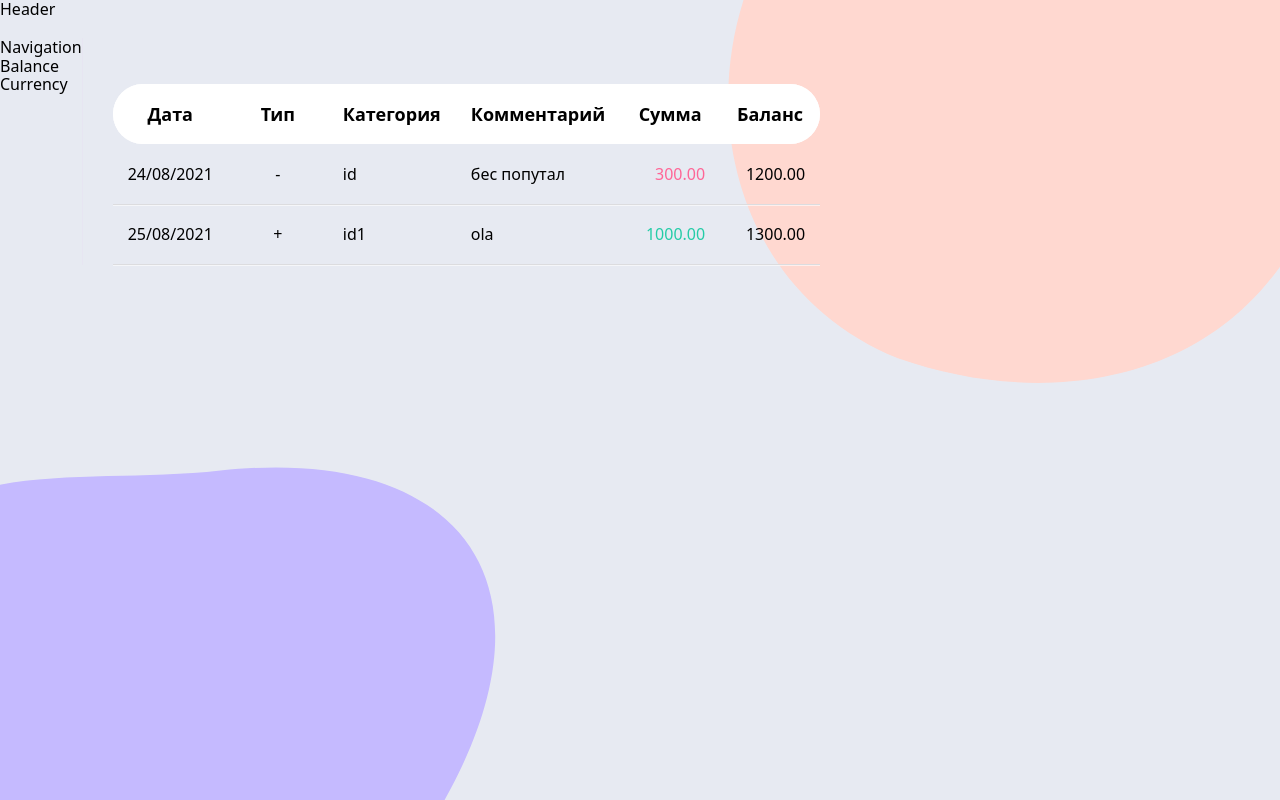
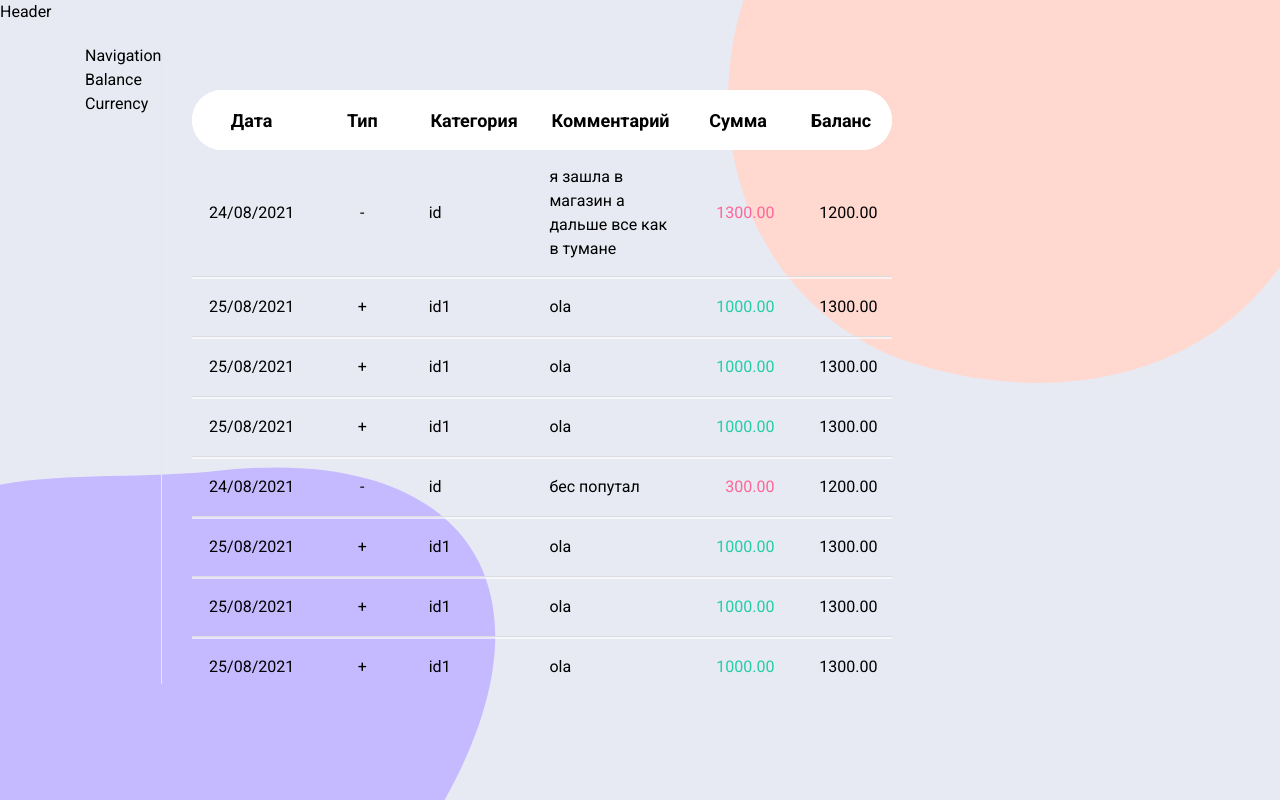
Before and after one commit to Mosandr/wallet-app, a React (Create React App) app: page / in a window 1280 px wide. Built offline with nearby package versions, Linux system fonts and the light colour scheme.

Commit message:
add Container and fix styles

```diff
--- /dev/null
+++ b/src/components/Container/Container.jsx
@@ -0,0 +1,5 @@
+import styles from './Container.module.css';
+const Container = ({ children }) => (
+  <div className={styles.Container}>{children}</div>
+);
+export default Container;
--- /dev/null
+++ b/src/components/Container/Container.module.css
@@ -0,0 +1,16 @@
+.Container {
+  margin: 0 auto;
+  padding: 0px 20px;
+}
+@media screen and (min-width: 768px) {
+  .Container {
+    width: 768px;
+    padding: 0px 40px;
+  }
+}
+@media screen and (min-width: 1280px) {
+  .Container {
+    width: 1280px;
+    padding: 0px 85px;
+  }
+}
--- a/src/components/HomeTab/HomeTab.jsx
+++ b/src/components/HomeTab/HomeTab.jsx
@@ -1,73 +1,129 @@
 import styles from './HomeTab.module.css';
 import { useMediaQuery } from 'react-responsive';
 import Balance from '../Balance/Balance';
-const transactions = [
-  {
-    id: 1,
-    timestamp: 125632586,
-    date: '24/08/2021',
-    month: 'august',
-    year: '2021',
-    type: '-',
-    category: 'id',
-    comment: 'бес попутал',
-    sum: 300,
-    monthlyBalance: 1200,
-  },
-  {
-    id: 2,
-    timestamp: 1256532586,
-    date: '25/08/2021',
-    month: 'august',
-    year: '2021',
-    type: '+',
-    category: 'id1',
-    comment: 'ola',
-    sum: 1000,
-    monthlyBalance: 1300,
-  },
-];
+import transactions from './transactions';
+import Container from '../Container/Container';
 
 function HomeTab() {
   const isMobile = useMediaQuery({ query: '(max-width: 767px)' });
-  // const isTabletOrDesktop = useMediaQuery({
-  //   query: '(min-width: 768px)',
-  // });
+  const isTabletOrDesktop = useMediaQuery({
+    query: '(min-width: 768px)',
+  });
 
   return (
     <>
-      {isMobile && <Balance />}
+      {isMobile && (
+        <>
+          <Container>
+            <Balance />
+            <ul className={styles.transactionList}>
+              {transactions.map(
+                ({
+                  id,
+                  date,
+                  type,
+                  category,
+                  comment,
+                  sum,
+                  monthlyBalance,
+                }) => (
+                  <li
+                    style={{
+                      borderLeft:
+                        type === '+'
+                          ? '5px solid #24CCA7'
+                          : '5px solid #FF6596',
+                    }}
+                    className={styles.transactionItem}
+                    key={id}
+                  >
+                    <ul className={styles.transactionParamsList}>
+                      <li className={styles.transactionParamsItem}>
+                        <p className={styles.paramName}>Дата</p>
+                        <p className={styles.paramValue}>{date}</p>
+                      </li>
+                      <li className={styles.transactionParamsItem}>
+                        <p className={styles.paramName}>Тип</p>
+                        <p className={styles.paramValue}>{type}</p>
+                      </li>
+                      <li className={styles.transactionParamsItem}>
+                        <p className={styles.paramName}>Категория</p>
+                        <p className={styles.paramValue}>{category}</p>
+                      </li>
+                      <li className={styles.transactionParamsItem}>
+                        <p className={styles.paramName}>Комментарий</p>
+                        <p className={styles.paramValue}>{comment}</p>
+                      </li>
+                      <li className={styles.transactionParamsItem}>
+                        <p className={styles.paramName}>Сумма</p>
+                        <p
+                          style={{
+                            color: type === '+' ? '#24CCA7' : '#FF6596',
+                            fontWeight: 700,
+                          }}
+                          className={styles.paramValue}
+                        >
+                          {sum.toFixed(2)}
+                        </p>
+                      </li>
+                      <li className={styles.transactionParamsItem}>
+                        <p className={styles.paramName}>Баланс</p>
+                        <p className={styles.paramValue}>
+                          {monthlyBalance.toFixed(2)}
+                        </p>
+                      </li>
+                    </ul>
+                  </li>
+                ),
+              )}
+            </ul>
+          </Container>
+        </>
+      )}
+      {isTabletOrDesktop && (
         <div className={styles.tableWrapper}>
-        <table>
-          <thead>
+          <table className={styles.table}>
+            <thead className={styles.thead}>
               <tr className={styles.tableHeader}>
-              <th>Дата</th>
-              <th>Тип</th>
-              <th>Категория</th>
-              <th>Комментарий</th>
-              <th>Сумма</th>
-              <th>Баланс</th>
+                <th className={styles.th}>Дата</th>
+                <th className={styles.th}>Тип</th>
+                <th className={styles.th}>Категория</th>
+                <th className={styles.th}>Комментарий</th>
+                <th className={styles.th}>Сумма</th>
+                <th className={styles.th}>Баланс</th>
               </tr>
             </thead>
 
             <tbody>
               {transactions.map(
-              ({ id, date, type, category, comment, sum, monthlyBalance }) => (
-                <tr key={id}>
-                  <td>{date}</td>
-                  <td>{type}</td>
-                  <td>{category}</td>
-                  <td>{comment}</td>
-                  <td style={{ color: type === '+' ? '#24CCA7' : '#FF6596' }}>
+                ({
+                  id,
+                  date,
+                  type,
+                  category,
+                  comment,
+                  sum,
+                  monthlyBalance,
+                }) => (
+                  <tr className={styles.tr} key={id}>
+                    <td className={styles.td}>{date}</td>
+                    <td className={styles.td}>{type}</td>
+                    <td className={styles.td}>{category}</td>
+                    <td className={styles.td}>{comment}</td>
+                    <td
+                      className={styles.td}
+                      style={{ color: type === '+' ? '#24CCA7' : '#FF6596' }}
+                    >
                       {sum.toFixed(2)}
                     </td>
-                  <td>{monthlyBalance.toFixed(2)}</td>
+                    <td className={styles.td}>{monthlyBalance.toFixed(2)}</td>
                   </tr>
                 ),
               )}
             </tbody>
           </table>
         </div>
+      )}
     </>
   );
 }
--- a/src/components/HomeTab/HomeTab.module.css
+++ b/src/components/HomeTab/HomeTab.module.css
@@ -1,72 +1,130 @@
 .tableWrapper {
-  padding-top: 46px;
-  padding-left: 30px;
-  max-height: 60vh;
+  padding-top: 40px;
 }
-table {
+.tableWrapper::-webkit-scrollbar {
+  display: none;
+}
+@media screen and (min-width: 1280px) {
+  .tableWrapper {
+    padding-top: 46px;
+    padding-left: 30px;
+    max-height: 80vh;
+    overflow-y: scroll;
+  }
+}
+.table {
   border-collapse: collapse;
+  width: 700px;
+}
+@media screen and (min-width: 768px) {
+  .table {
+    margin-left: auto;
+    margin-right: auto;
+    width: 688px;
+  }
+}
+@media screen and (min-width: 1280px) {
+  .table {
+    width: 700px;
+  }
 }
 
 .tableHeader {
   height: 60px;
-
-  font-style: 400;
   font-weight: 700;
   font-size: 18px;
-  line-height: 1.5;
-  border: none;
-  box-shadow: none;
 }
 
-table th:first-child {
+.table .th:first-child {
   border-radius: 30px 0 0 30px;
 }
 
-table th:last-child {
+.table .th:last-child {
   border-radius: 0 30px 30px 0;
 }
-td {
+.td {
   height: 60px;
   padding: 15px;
 }
-td:nth-child(1) {
+.td:nth-child(1) {
   width: 100px;
   text-align: center;
 }
-td:nth-child(2) {
+.td:nth-child(2) {
   width: 100px;
   text-align: center;
 }
-td:nth-child(3) {
+.td:nth-child(3) {
   width: 100px;
 }
-td:nth-child(4) {
+.td:nth-child(4) {
   width: 135px;
 }
-td:nth-child(5) {
+.td:nth-child(5) {
   width: 100px;
   text-align: right;
 }
-td:nth-child(6) {
+.td:nth-child(6) {
   width: 100px;
   text-align: right;
 }
 
-tr {
-  font-style: 400;
+.tr {
   font-weight: 400;
   font-size: 16px;
-  line-height: 1.5;
   border-bottom: 1px solid #dcdcdf;
   box-shadow: 0px 2px 0px rgba(255, 255, 255, 0.6);
 }
-thead {
+.thead {
   background: #fff;
   border: none;
   color: #000;
 }
-th {
+.th {
   padding: 15px;
   background: #fff;
   border-color: transparent;
 }
+
+/* mobile */
+.transactionList {
+  margin: 0 auto;
+  max-width: 480px;
+  padding-top: 30px;
+  list-style: none;
+}
+.transactionItem {
+  margin: 0 auto;
+  border-radius: 5px;
+  background-color: #fff;
+}
+@media screen and (min-width: 320px) {
+  .transactionItem {
+    min-width: 280px;
+  }
+}
+.transactionItem:not(:last-child) {
+  margin-bottom: 10px;
+}
+.transactionParamsList {
+  list-style: none;
+}
+.transactionParamsItem {
+  display: flex;
+  justify-content: space-between;
+  width: 100%;
+  padding: 10px 20px;
+}
+.transactionParamsItem:not(:last-child) {
+  border-bottom: 1px solid #dcdcdf;
+}
+.paramName {
+  margin-right: 5px;
+  font-weight: 700;
+  font-size: 18px;
+}
+.paramValue {
+  font-weight: 400;
+  font-size: 16px;
+  text-align: right;
+}
--- /dev/null
+++ b/src/components/HomeTab/transactions.js
@@ -0,0 +1,195 @@
+// eslint-disable-next-line
+export default [
+  {
+    id: 1,
+    timestamp: 125632586,
+    date: '24/08/2021',
+    month: 'august',
+    year: '2021',
+    type: '-',
+    category: 'id',
+    comment: 'я зашла в магазин а дальше все как в тумане',
+    sum: 1300,
+    monthlyBalance: 1200,
+  },
+  {
+    id: 2,
+    timestamp: 1256532586,
+    date: '25/08/2021',
+    month: 'august',
+    year: '2021',
+    type: '+',
+    category: 'id1',
+    comment: 'ola',
+    sum: 1000,
+    monthlyBalance: 1300,
+  },
+  {
+    id: 3,
+    timestamp: 1256532586,
+    date: '25/08/2021',
+    month: 'august',
+    year: '2021',
+    type: '+',
+    category: 'id1',
+    comment: 'ola',
+    sum: 1000,
+    monthlyBalance: 1300,
+  },
+  {
+    id: 4,
+    timestamp: 1256532586,
+    date: '25/08/2021',
+    month: 'august',
+    year: '2021',
+    type: '+',
+    category: 'id1',
+    comment: 'ola',
+    sum: 1000,
+    monthlyBalance: 1300,
+  },
+  {
+    id: 5,
+    timestamp: 125632586,
+    date: '24/08/2021',
+    month: 'august',
+    year: '2021',
+    type: '-',
+    category: 'id',
+    comment: 'бес попутал',
+    sum: 300,
+    monthlyBalance: 1200,
+  },
+  {
+    id: 6,
+    timestamp: 1256532586,
+    date: '25/08/2021',
+    month: 'august',
+    year: '2021',
+    type: '+',
+    category: 'id1',
+    comment: 'ola',
+    sum: 1000,
+    monthlyBalance: 1300,
+  },
+  {
+    id: 7,
+    timestamp: 1256532586,
+    date: '25/08/2021',
+    month: 'august',
+    year: '2021',
+    type: '+',
+    category: 'id1',
+    comment: 'ola',
+    sum: 1000,
+    monthlyBalance: 1300,
+  },
+  {
+    id: 8,
+    timestamp: 1256532586,
+    date: '25/08/2021',
+    month: 'august',
+    year: '2021',
+    type: '+',
+    category: 'id1',
+    comment: 'ola',
+    sum: 1000,
+    monthlyBalance: 1300,
+  },
+  {
+    id: 9,
+    timestamp: 125632586,
+    date: '24/08/2021',
+    month: 'august',
+    year: '2021',
+    type: '-',
+    category: 'id',
+    comment: 'бес попутал',
+    sum: 300,
+    monthlyBalance: 1200,
+  },
+  {
+    id: 10,
+    timestamp: 1256532586,
+    date: '25/08/2021',
+    month: 'august',
+    year: '2021',
+    type: '+',
+    category: 'id1',
+    comment: 'ola',
+    sum: 1000,
+    monthlyBalance: 1300,
+  },
+  {
+    id: 11,
+    timestamp: 1256532586,
+    date: '25/08/2021',
+    month: 'august',
+    year: '2021',
+    type: '+',
+    category: 'id1',
+    comment: 'ola',
+    sum: 1000,
+    monthlyBalance: 1300,
+  },
+  {
+    id: 12,
+    timestamp: 1256532586,
+    date: '25/08/2021',
+    month: 'august',
+    year: '2021',
+    type: '+',
+    category: 'id1',
+    comment: 'ola',
+    sum: 1000,
+    monthlyBalance: 1300,
+  },
+  {
+    id: 13,
+    timestamp: 125632586,
+    date: '24/08/2021',
+    month: 'august',
+    year: '2021',
+    type: '-',
+    category: 'id',
+    comment: 'бес попутал',
+    sum: 300,
+    monthlyBalance: 1200,
+  },
+  {
+    id: 14,
+    timestamp: 1256532586,
+    date: '25/08/2021',
+    month: 'august',
+    year: '2021',
+    type: '+',
+    category: 'id1',
+    comment: 'ola',
+    sum: 1000,
+    monthlyBalance: 1300,
+  },
+  {
+    id: 15,
+    timestamp: 1256532586,
+    date: '25/08/2021',
+    month: 'august',
+    year: '2021',
+    type: '+',
+    category: 'id1',
+    comment: 'ola',
+    sum: 1000,
+    monthlyBalance: 1300,
+  },
+  {
+    id: 16,
+    timestamp: 1256532586,
+    date: '25/08/2021',
+    month: 'august',
+    year: '2021',
+    type: '+',
+    category: 'id1',
+    comment: 'ola',
+    sum: 1000,
+    monthlyBalance: 1300,
+  },
+];
--- a/src/styles/main.css
+++ b/src/styles/main.css
@@ -13,6 +13,23 @@
   --breakpoint-tablet: 768px;
   --breakpoint-mobile: 320px;
 }
+*,
+*::before,
+*::after {
+  margin: 0;
+  padding: 0;
+  scroll-behavior: smooth;
+}
+
+body {
+  height: 100vh;
+  background-color: var(--background-main);
+  font-family: 'Roboto', sans-serif;
+  line-height: 1.5;
+}
+ul {
+  list-style: none;
+}
 
 /* body {
   background-color: rgb(228, 228, 228);
@@ -24,11 +41,6 @@ ul {
   margin: 0;
   list-style: none;
 } */
-
-body {
-  height: 100vh;
-  background-color: var(--background-main);
-}
 
 @media screen and (min-width: 768px) {
   body {
--- a/src/view/DashboardView/DashboardView.jsx
+++ b/src/view/DashboardView/DashboardView.jsx
@@ -7,6 +7,7 @@ import Currency from '../../components/Currency/Currency';
 import Balance from '../../components/Balance/Balance';
 import HomeTab from '../../components/HomeTab/HomeTab';
 import DiagramTab from '../../components/DiagramTab/DiagramTab';
+import Container from '../../components/Container/Container';
 
 function DashboardView() {
   const isMobile = useMediaQuery({ query: '(max-width: 767px)' });
@@ -17,6 +18,7 @@ function DashboardView() {
     <>
       <Header />
       {isTabletOrDesktop && (
+        <Container>
           <div className={styles.dashboardWrapper}>
             <aside>
               <Navigation />
@@ -31,6 +33,7 @@ function DashboardView() {
               </Switch>
             </div>
           </div>
+        </Container>
       )}
       {isMobile && (
         <>
--- a/src/view/DashboardView/DashboardView.module.css
+++ b/src/view/DashboardView/DashboardView.module.css
@@ -1,11 +1,16 @@
 .dashboardWrapper {
-  padding-top: 20px;
-}
-.hometabWrapper {
-  border-left: 1px solid #e7e5f2;
+  padding-top: 10px;
 }
 @media screen and (min-width: 768px) {
   .dashboardWrapper {
+    padding-top: 20px;
+  }
+}
+@media screen and (min-width: 1280px) {
+  .dashboardWrapper {
     display: flex;
   }
+  .hometabWrapper {
+    border-left: 1px solid #e7e5f2;
+  }
 }
```
Lines whose indentation alone changed are shown as unchanged.
